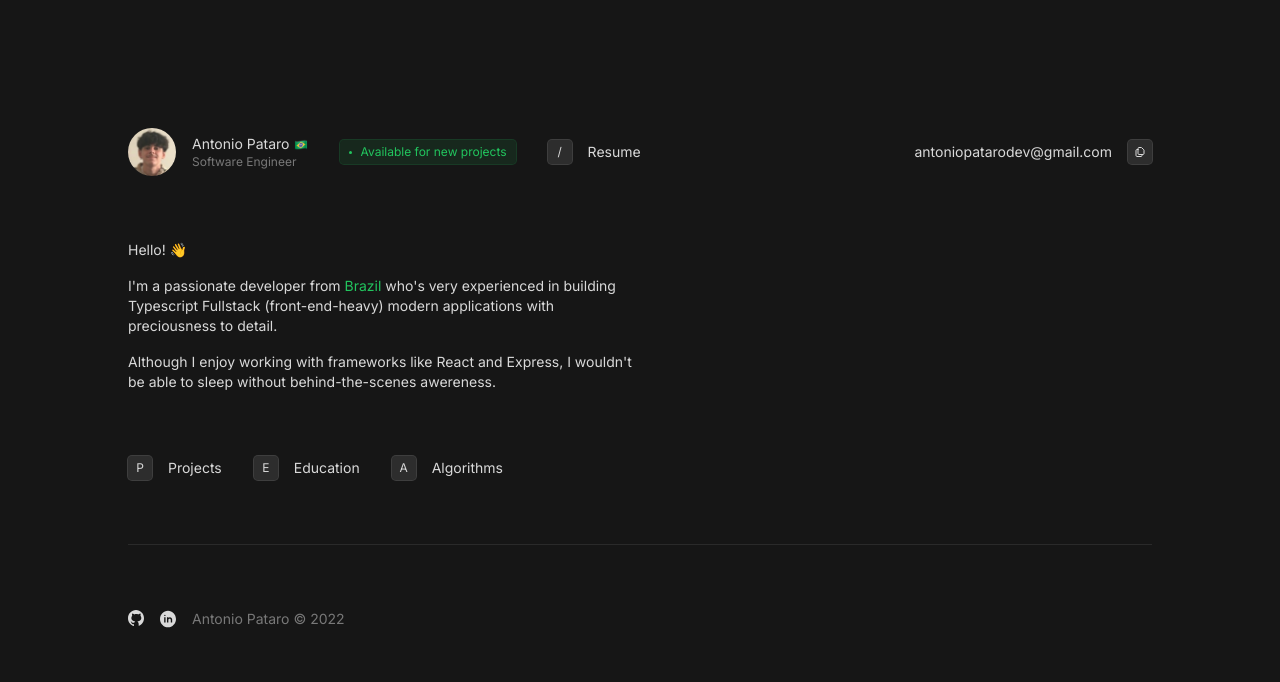
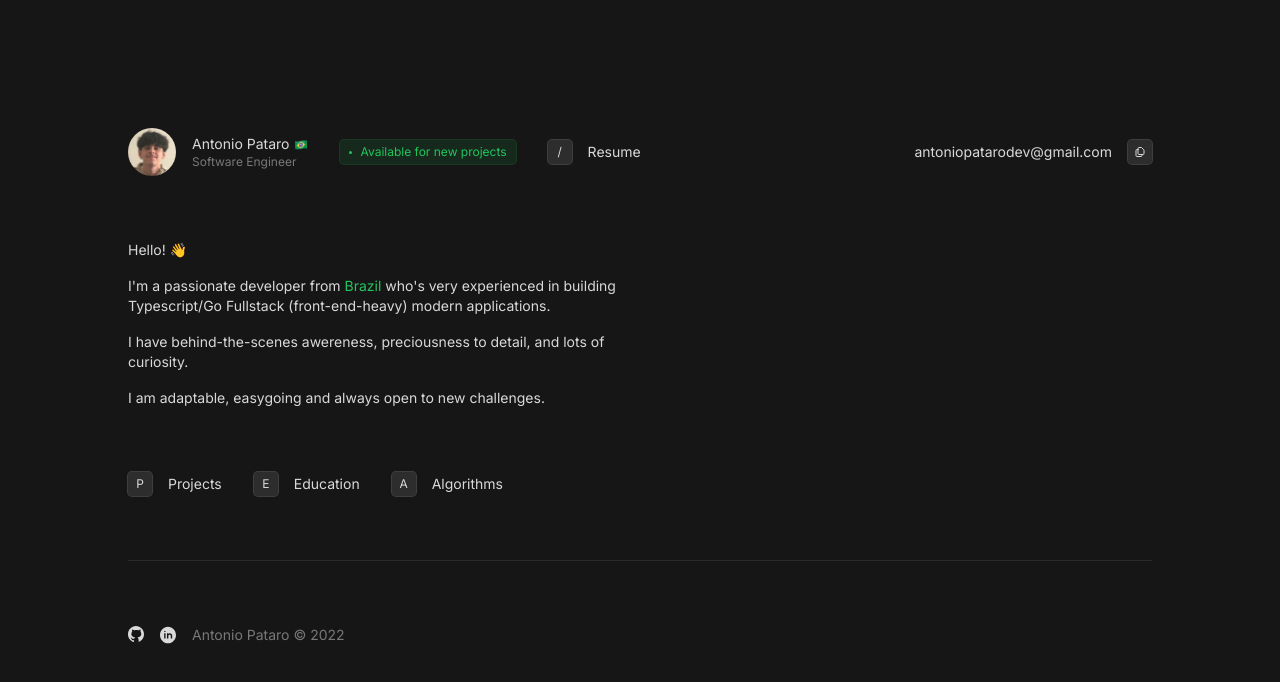
Before and after one commit to antoniopataro/personal-website, a Next.js app: page / in a window 1280 px wide. Shown: the top 682 px of the page. Built offline with nearby package versions, Linux system fonts and the light colour scheme.

Commit message:
fix: home text

```diff
--- a/package.json
+++ b/package.json
@@ -23,6 +23,7 @@
   "devDependencies": {
     "autoprefixer": "^10.4.13",
     "postcss": "^8.4.21",
+    "prettier": "^2.8.8",
     "tailwindcss": "^3.2.4"
   }
 }
--- a/src/pages/index.tsx
+++ b/src/pages/index.tsx
@@ -106,13 +106,14 @@ function Home() {
           <p>
             I&apos;m a passionate developer from{" "}
             <span className="text-green-500">Brazil</span> who&apos;s very
-            experienced in building Typescript Fullstack (front-end-heavy)
-            modern applications with preciousness to detail.
+            experienced in building Typescript/Go Fullstack (front-end-heavy)
+            modern applications.
           </p>
           <p>
-            Although I enjoy working with frameworks like React and Express, I
-            wouldn&apos;t be able to sleep without behind-the-scenes awereness.
+            I have behind-the-scenes awereness, preciousness to detail, and lots
+            of curiosity.
           </p>
+          <p>I am adaptable, easygoing and always open to new challenges.</p>
         </div>
         <nav className="mt-16 pb-16 border-b border-b-text border-opacity-10">
           <ul className="hidden md:flex w-fit items-center gap-8">
```
Also changed, not shown: 1 other file (tests, documents, lock files or other folders).
